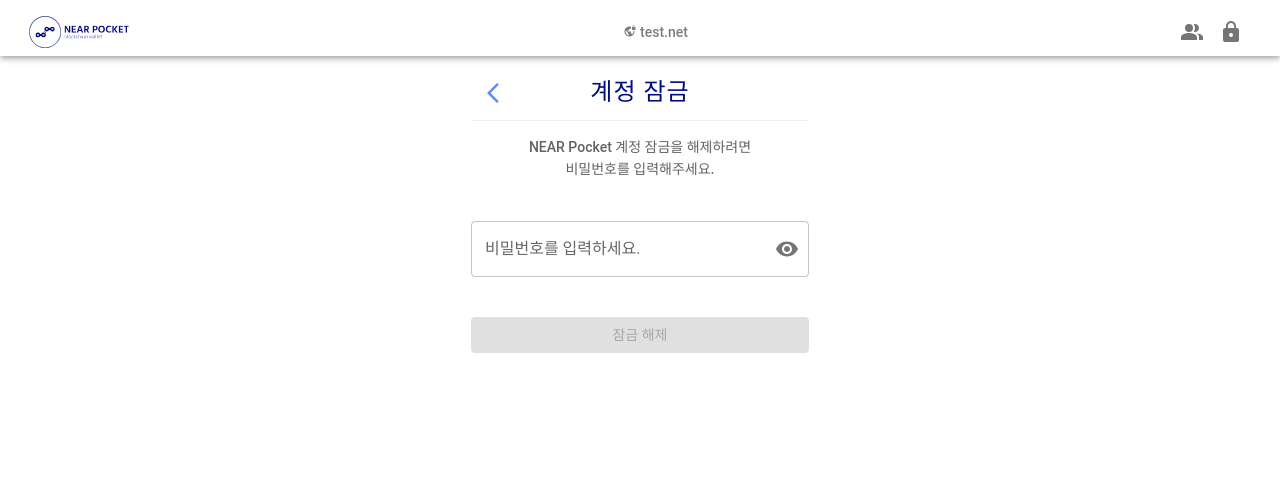
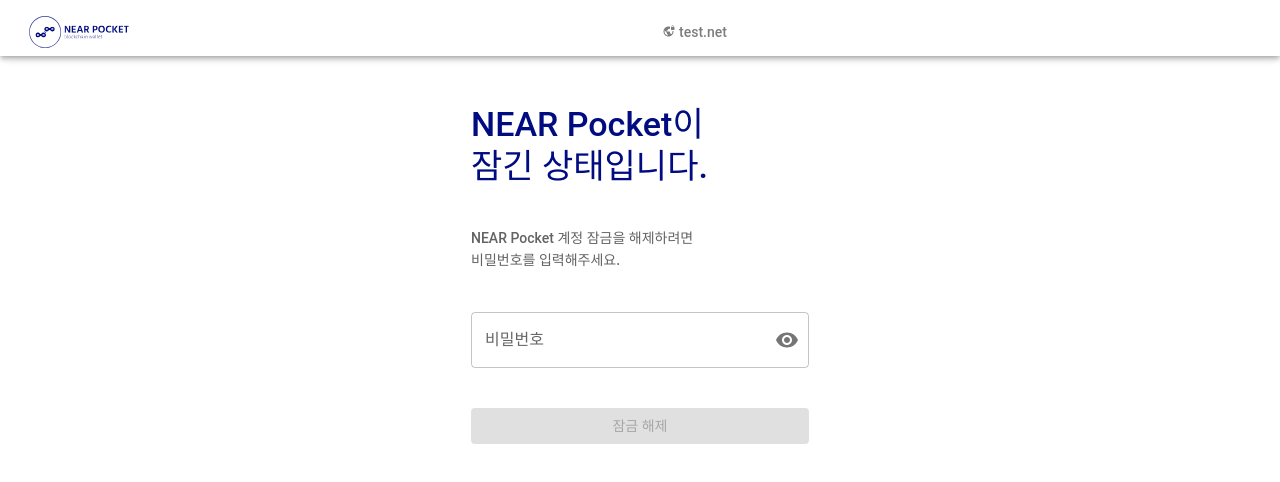
Before and after one commit to codestates/BTA1stProject-18, a React (Create React App) app in the folder near-pocket/: page /lock-account in a window 1280 px wide. Shown: the top 482 px of the page. Built offline with nearby package versions, Linux system fonts and the light colour scheme; what near-api-js would draw is missing.

Commit message:
modify lock page style

```diff
--- a/near-pocket/src/components/AppHeader.jsx
+++ b/near-pocket/src/components/AppHeader.jsx
@@ -11,7 +11,7 @@
   const location = useLocation();
   const navigate = useNavigate();
 
-  const headerAuth = location.pathname === '/popup.html' || location.pathname.startsWith('/uc');
+  const headerAuth = location.pathname === '/popup.html' || location.pathname === '/lock-account' || location.pathname.startsWith('/uc');
   const moveToDashboard = () => !headerAuth && navigate('/dashboard');
 
   return (
@@ -24,10 +24,12 @@
         </Tooltip>
 
         <Box sx={{ flexGrow: 1, textAlign: 'center' }}>
-          <Typography variant='subtitle2' component='span' color='#7d7d7d'>
-            <VpnLockIcon sx={{ width: '12px', height: '12px', mr: '4px' }} />
-            test.net
-          </Typography>
+          <Tooltip title='대시보드'>
+            <Typography variant='subtitle2' component='span' color='#7d7d7d'>
+              <VpnLockIcon sx={{ width: '12px', height: '12px', mr: '4px' }} />
+              test.net
+            </Typography>
+          </Tooltip>
         </Box>
 
         {!headerAuth && (
@@ -38,7 +40,7 @@
               </IconButton>
             </Tooltip>
             <Tooltip title='잠금'>
-              <IconButton size='small' edge='start' aria-label='lock screen' sx={{ mr: 1 }} onClick={() => navigate('/lock-account')}>
+              <IconButton size='small' edge='start' aria-label='lock screen' onClick={() => navigate('/lock-account')}>
                 <LockIcon />
               </IconButton>
             </Tooltip>
--- a/near-pocket/src/components/PageHeader.jsx
+++ b/near-pocket/src/components/PageHeader.jsx
@@ -1,16 +1,20 @@
 import { Box } from '@mui/system';
 import React from 'react';
-import { useNavigate } from 'react-router';
+import { useLocation, useNavigate } from 'react-router';
 import ArrowBackIosNewIcon from '@mui/icons-material/ArrowBackIosNew';
 import { IconButton, Typography } from '@mui/material';
 
 const PageHeader = ({ title }) => {
+  const location = useLocation();
   const navigate = useNavigate();
+  const hideBackButton = location.pathname === '/lock-account';
   return (
     <Box sx={{ padding: '12px 0', position: 'relative', borderBottom: '1px solid #eee' }}>
-      <IconButton size='small' edge='start' aria-label='back to the previous page' sx={{ position: 'absolute', left: '8px' }} onClick={() => navigate(-1)}>
-        <ArrowBackIosNewIcon color='primary' />
-      </IconButton>
+      {!hideBackButton && (
+        <IconButton size='small' edge='start' aria-label='back to the previous page' sx={{ position: 'absolute', left: '8px' }} onClick={() => navigate(-1)}>
+          <ArrowBackIosNewIcon color='primary' />
+        </IconButton>
+      )}
       <Typography variant='h5' align='center' color='secondary' sx={{ fontWeight: '500', letterSpacing: '1px' }}>
         {title}
       </Typography>
--- a/near-pocket/src/views/Popup/CreatePassword.jsx
+++ b/near-pocket/src/views/Popup/CreatePassword.jsx
@@ -42,7 +42,7 @@
                 </IconButton>
               </InputAdornment>
             }
-            label='Password'
+            label='비밀번호'
           />
         </FormControl>
         <FormControl fullWidth sx={{ marginTop: 2 }} variant='outlined' mt={5}>
@@ -59,7 +59,7 @@
                 </IconButton>
               </InputAdornment>
             }
-            label='Password'
+            label='비밀번호 확인'
           />
         </FormControl>
         {password && confirmPassword && password !== confirmPassword && (
--- a/near-pocket/src/views/Popup/LockAccount.jsx
+++ b/near-pocket/src/views/Popup/LockAccount.jsx
@@ -8,8 +8,6 @@
 import VisibilityOff from '@mui/icons-material/VisibilityOff';
 
 import { encryptMessage, getAccountIds, getStorageSyncValue, setStorageSyncValue } from '../../utils/utilsUpdated';
-
-import PageHeader from '../../components/PageHeader';
 
 const LockAccount = () => {
   const [loading, setLoading] = useState(false);
@@ -23,44 +21,39 @@
 
   const unlockAccount = async () => {
     try {
-
       if (!password) {
         setAlert('error', '비밀번호를 입력해주세요.');
-        //alert("패스워드를 입력해주세요.");
         return;
       }
       setLoading(true);
-
       //패스워드 비교
       const savedPassword = await getStorageSyncValue('hashedPassword', true);
-      console.log(savedPassword)
-      if(savedPassword !== password) {
+      if (savedPassword !== password) {
         setAlert('error', '비밀번호가 올바르지 않습니다.');
         setLoading(false);
         return;
       }
-
       localStorage.setItem('wallet', true);
       navigate('/dashboard');
-
     } catch (error) {
       console.log('err===', error.message);
       setLoading(false);
       setAlert('error', error.message);
-      //alert(error.message);
     }
   };
 
   return (
     <Box>
-      <PageHeader title='계정 잠금' />
-      <Typography variant='subtitle2' sx={{ color: '#636363' }} align='center' mt={2}>
-        NEAR Pocket 계정 잠금을 해제하려면 <br/> 비밀번호를 입력해주세요.
+      <Typography variant='h4' align='left' mt={5} mb={5} sx={{ fontWeight: 500 }} color='secondary'>
+        NEAR Pocket이 <br /> 잠긴 상태입니다.
+      </Typography>
+      <Typography variant='subtitle2' sx={{ color: '#636363' }} mt={2}>
+        NEAR Pocket 계정 잠금을 해제하려면 <br /> 비밀번호를 입력해주세요.
       </Typography>
 
       <Box component='form' noValidate autoComplete='off' mt={5}>
         <FormControl fullWidth variant='outlined'>
-          <InputLabel htmlFor='outlined-adornment-password'>비밀번호를 입력하세요.</InputLabel>
+          <InputLabel htmlFor='outlined-adornment-password'>비밀번호</InputLabel>
           <OutlinedInput
             id='outlined-adornment-password'
             type={showPassword ? 'text' : 'password'}
@@ -73,21 +66,14 @@
                 </IconButton>
               </InputAdornment>
             }
-            label='Password'
+            label='비밀번호'
           />
         </FormControl>
-        </Box>
-
-      {/* {mnemonicError && (
-        <Typography variant='subtitle2' align='left' sx={{ color: 'red' }} mt={2} mb={2}>
-          비밀번호가 올바르지 않습니다..
-        </Typography>
-      )} */}
+      </Box>
       <Box mt={5}>
         <Button onClick={unlockAccount} fullWidth variant='contained' disabled={!password}>
           잠금 해제
         </Button>
-
       </Box>
       {loading && <LoadingSpinner />}
     </Box>
--- a/near-pocket/src/views/Popup/Recover.jsx
+++ b/near-pocket/src/views/Popup/Recover.jsx
@@ -44,7 +44,6 @@
       if (!phrase) return;
       if (!password) {
         setAlert('error', '패스워드를 입력해주세요.');
-        //alert("패스워드를 입력해주세요.");
         return;
       }
       setLoading(true);
```
